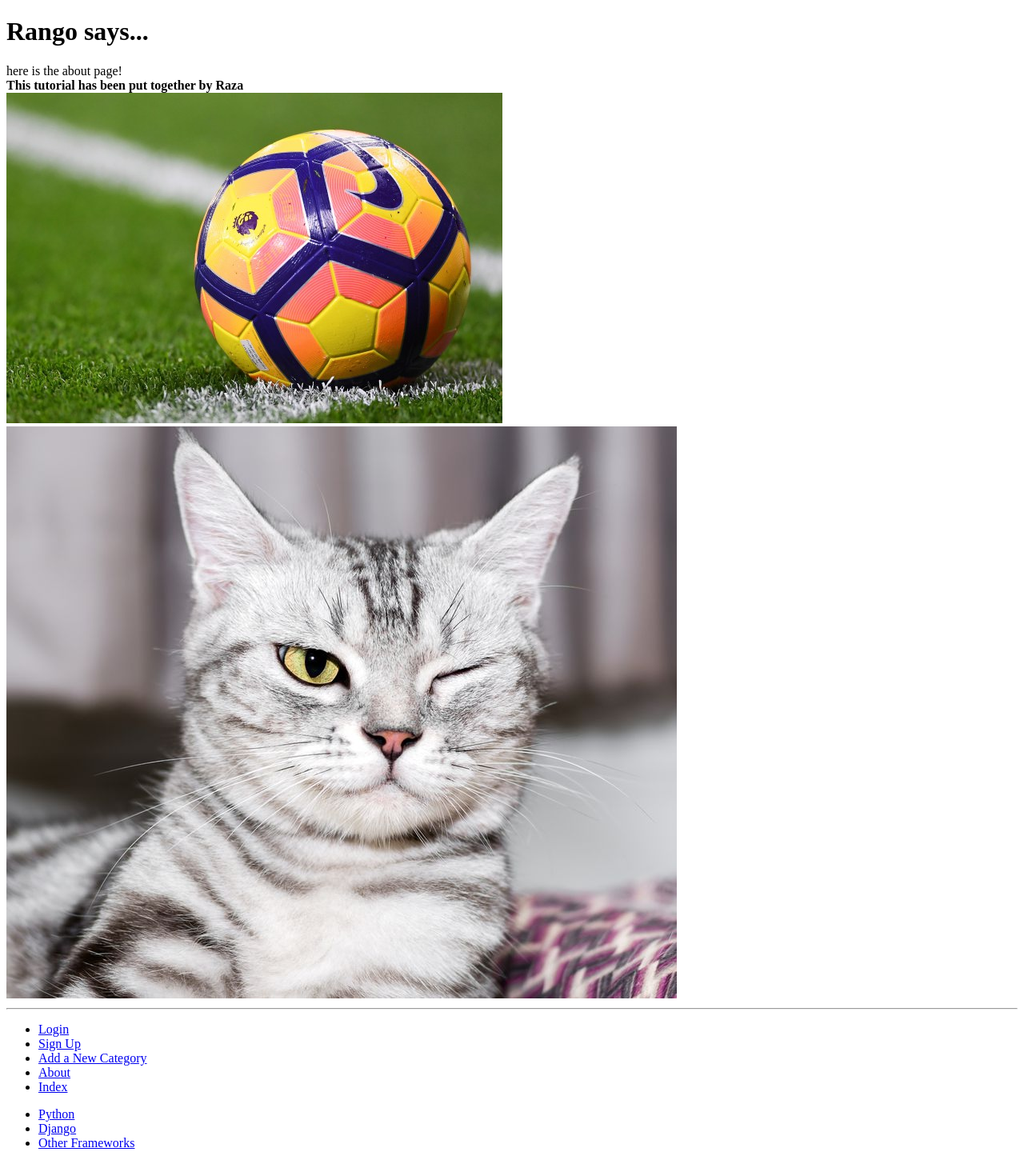
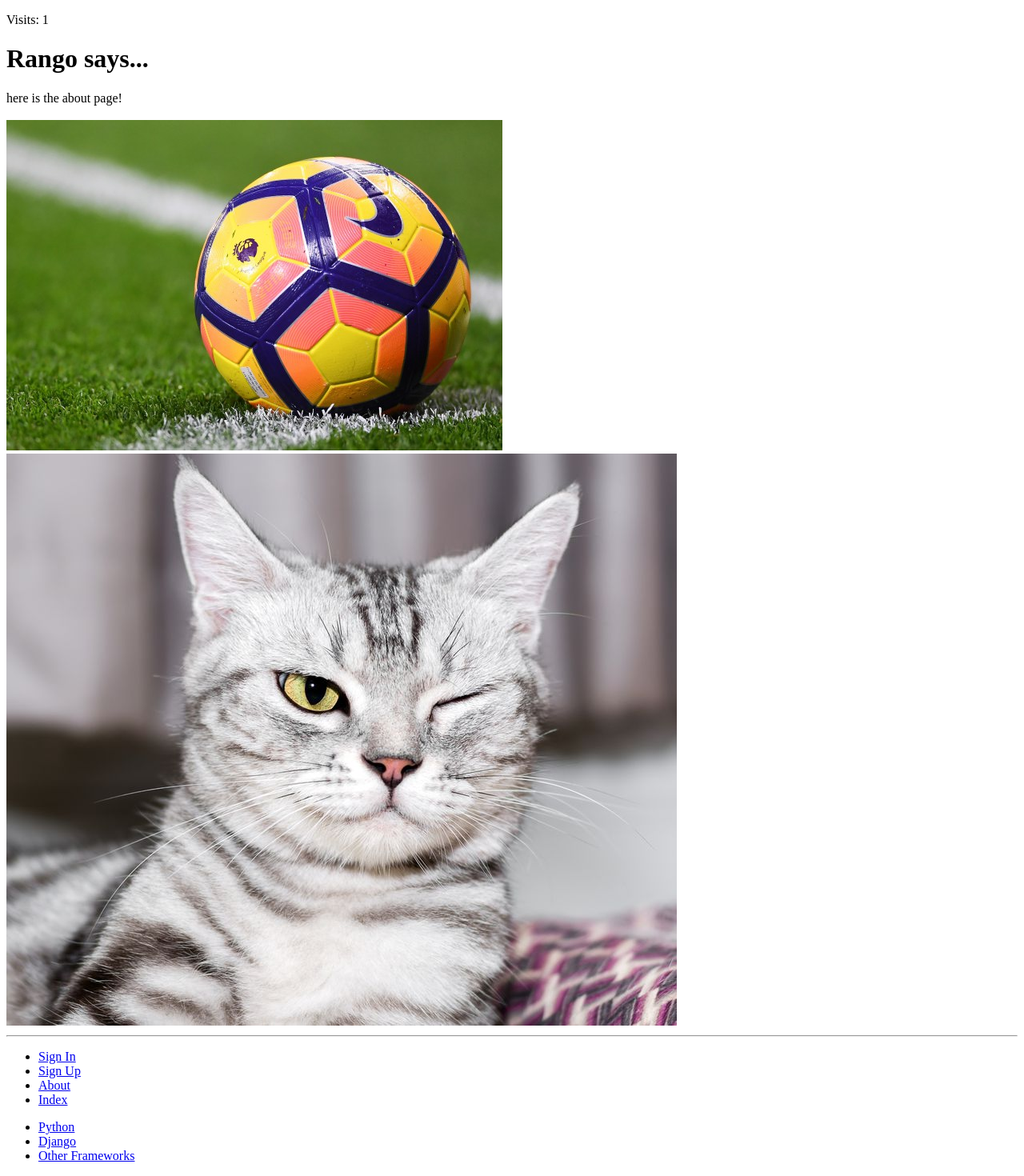
Before and after one commit to MRazaAli/tango_with_django_project, a Django app: page /rango/about/ in a window 1280 px wide. Shown: the whole page at 80% size. Before the commit the page ends 1436 px from the top, so only its background shows below. Run offline with Django 3.2, Linux system fonts and the light colour scheme; data comes from the database, SQL or seed files in the repository; both versions use the stored data as it was after the commit.

Commit message:
Done chapter 10

```diff
--- a/rango/views.py
+++ b/rango/views.py
@@ -10,6 +10,7 @@ from django.http import HttpResponseRedirect, HttpResponse
 from django.core.urlresolvers import reverse
 from django.contrib.auth.decorators import login_required
 from django.contrib.auth import logout
+from datetime import datetime
 # Create your views here.
 
 def show_category(request, category_name_slug):
@@ -70,7 +71,7 @@ def add_category(request):
 	return render(request, 'rango/add_category.html', {'form': form})
 
 
-
+@login_required
 def add_page(request, category_name_slug):
 
 	try:
@@ -105,20 +106,32 @@ def index(request):
 # Retrieve the top 5 only - or all if less than 5.
 # Place the list in our context_dict dictionary
 # that will be passed to the template engine.
-
+	request.session.set_test_cookie()
 	category_list = Category.objects.order_by('-likes')[:5]
 	page_list = Page.objects.order_by('-views')[:5]
 	context_dict = {'categories': category_list, 'pages': page_list}
 
+	visitor_cookie_handler(request)
+	context_dict['visits'] = request.session['visits']
+
+	response = render(request, 'rango/index.html', context=context_dict)
+
+	return response
+
     # Render the response and send it back!
-	return render(request, 'rango/index.html', context_dict)
+	# return render(request, 'rango/index.html', context_dict)
 
 def about(request):
 
-	context_dict = {'boldmessage': "This tutorial has been put together by Raza"}
+	    if request.session.test_cookie_worked():
+	        print("TEST COOKIE WORKED!")
+	        request.session.delete_test_cookie()
 
-	return render(request, 'rango/about.html', context=context_dict)
-
+	    context_dict = {}
+	    visitor_cookie_handler(request)
+	    context_dict['visits'] = request.session['visits']
+	    response = render(request, 'rango/about.html', context_dict)
+	    return response
 
 
 
@@ -233,7 +246,30 @@ def restricted(request):
 
 @login_required
 def user_logout(request):
-	     # since we know user is already logged in
+	# since we know user is already logged in
 	logout(request)
-	     # take user back to homepage
+	# take user back to homepage
 	return HttpResponseRedirect(reverse('index'))
+
+
+def get_server_side_cookie(request, cookie, default_val=None):
+	    val = request.session.get(cookie)
+	    if not val:
+	       val = default_val
+	    return val
+
+
+def visitor_cookie_handler(request):
+		visits = int(get_server_side_cookie(request, 'visits', '1'))
+		last_visit_cookie = get_server_side_cookie(request, 'last_visit', str(datetime.now()))
+
+		last_visit_time = datetime.strptime(last_visit_cookie[:-7], '%Y-%m-%d %H:%M:%S')
+
+		if (datetime.now() - last_visit_time).days > 0:
+			visits = visits + 1
+			request.session['last_visit'] = str(datetime.now())
+		else:
+			visits = 1
+			request.session['last_visit'] = last_visit_cookie
+
+		request.session['visits'] = visits
--- a/tango_with_django_project/settings.py
+++ b/tango_with_django_project/settings.py
@@ -31,6 +31,8 @@ SECRET_KEY = '982c4-bn!2oaj1jc-t7p62wu_0-5t2$n*z6t0z5jty4e_bn$%*'
 DEBUG = True
 
 ALLOWED_HOSTS = []
+
+SESSION_EXPIRE_AT_BROWSER_CLOSE = True
 
 
 # Application definition
--- a/templates/rango/about.html
+++ b/templates/rango/about.html
@@ -7,6 +7,7 @@
 {% endblock %}
 
 {% block body_block %}
+		<p>Visits: {{ visits }}</p>
 		<h1>Rango says...</h1>
 		<div>
 			here is the about page! <br />
--- a/templates/rango/base.html
+++ b/templates/rango/base.html
@@ -23,11 +23,11 @@
 					{% if user.is_authenticated %}
 						<li><a href="{% url 'restricted' %}">Restricted Page</a></li>
 						<li><a href="{% url 'logout' %}">Logout</a></li>
+						<li><a href="{% url 'add_category' %}">Add a New Category</a></li>
 					{% else %}
-						<li><a href="{% url 'login' %}">Login</a></li>
+						<li><a href="{% url 'login' %}">Sign In</a></li>
 						<li><a href="{% url 'register' %}">Sign Up</a></li>
 					{% endif %}
-						<li><a href="{% url 'add_category' %}">Add a New Category</a></li>
 						<li><a href="{% url 'about' %}">About</a></li>
 						<li><a href="{% url 'index' %}">Index</a></li>
 	             </ul>
--- a/templates/rango/index.html
+++ b/templates/rango/index.html
@@ -6,6 +6,7 @@
 {% endblock %}
 
 {% block body_block %}
+	<p>Visits: {{ visits }}</p>
 	<h1>Rango says...</h1>
 	<div>
 		{% if user.is_authenticated %}
```
Also changed, not shown: db.sqlite3.
